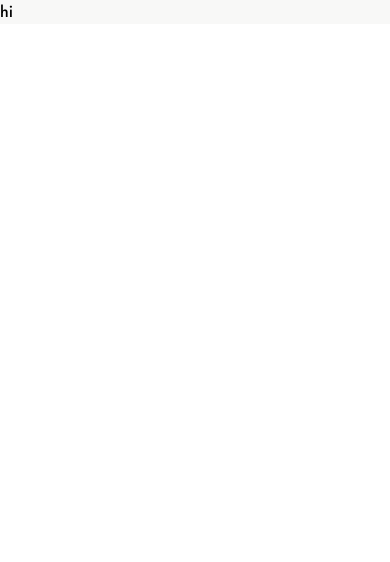
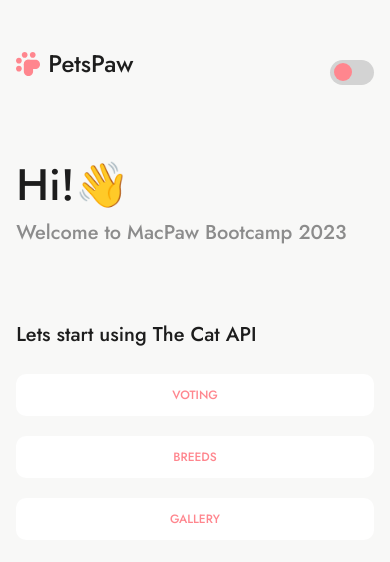
Before and after one commit to samfrexz619/paws-app, a React (Vite) app: page / in a window 390 px wide. Shown: the top 562 px of the page. Built offline with nearby package versions, Linux system fonts and the light colour scheme.

Commit message:
feat: add bg image to home page

```diff
--- a/src/App.scss
+++ b/src/App.scss
@@ -37,3 +37,15 @@ input:checked + .toggle__slider {
 input:checked + .toggle__slider::before {
   transform: translateX(18px);
 }
+
+.light_bg {
+  background: url('./assets/images/girl-pet.png');
+  background-repeat: no-repeat;
+  background-size: cover;
+}
+
+.dark_bg {
+  background: url('./assets/images/girl-pet.png');
+  background-repeat: no-repeat;
+  background-size: cover;
+}
--- a/src/components/DefaultLayout.tsx
+++ b/src/components/DefaultLayout.tsx
@@ -5,7 +5,7 @@ import CardLink from "./ui/CardLink";
 
 const DefaultLayout = () => {
   return (
-    <div className="lg:w-3/4 w-11/12 mx-auto h-screen">
+    <div className="lg:w-3/4 w-11/12 mx-auto min-h-screen">
       <header className="w-full h-24 items-center flex justify-between">
         <span className="flex gap-x-2 py-1 items-center">
           <svg width="24" height="24" viewBox="0 0 24 24">
--- a/src/pages/Home.tsx
+++ b/src/pages/Home.tsx
@@ -1,10 +1,17 @@
+import DefaultLayout from "@/components/DefaultLayout";
 
 
 const HomePage = () => {
+
+
   return (
-    <div className="">
-      hi
+    <>
+     <main className={`my-2 lg:h-screen bg-bgl bg-cover bg-no-repeat dark:bg-dgl`}>
+     </main>
+    <div className='lg:hidden block w-full'>
+      <DefaultLayout  />
     </div>
+    </>
    );
 }
 
--- a/tailwind.config.js
+++ b/tailwind.config.js
@@ -29,6 +29,10 @@ export default {
         20: '20px',
         10: '10px',
       },
+      backgroundImage: {
+        bgl: "url('./src/assets/images/girl-pet.png')",
+        dgl: "url('./src/assets/images/dark-girl.png')"
+      }
     },
   },
   plugins: [],
```
